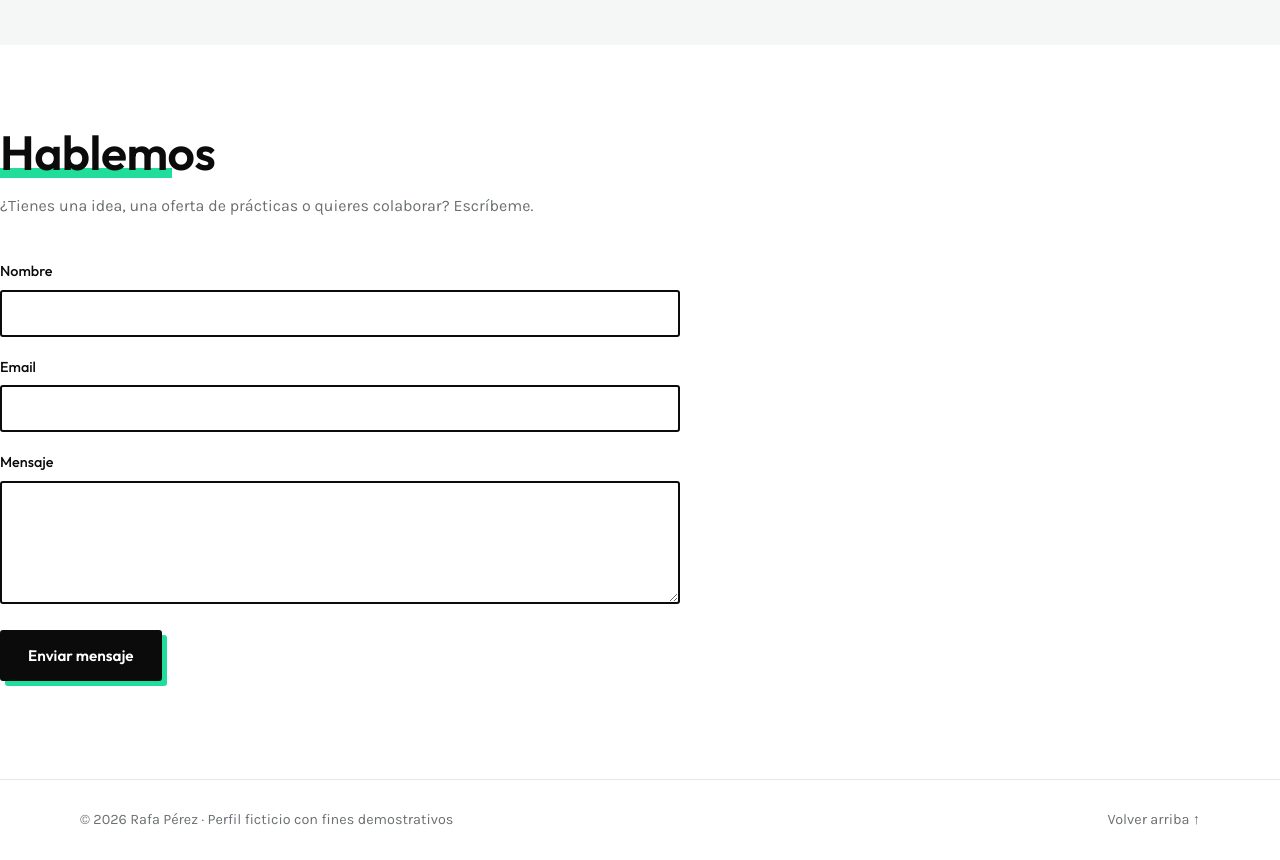
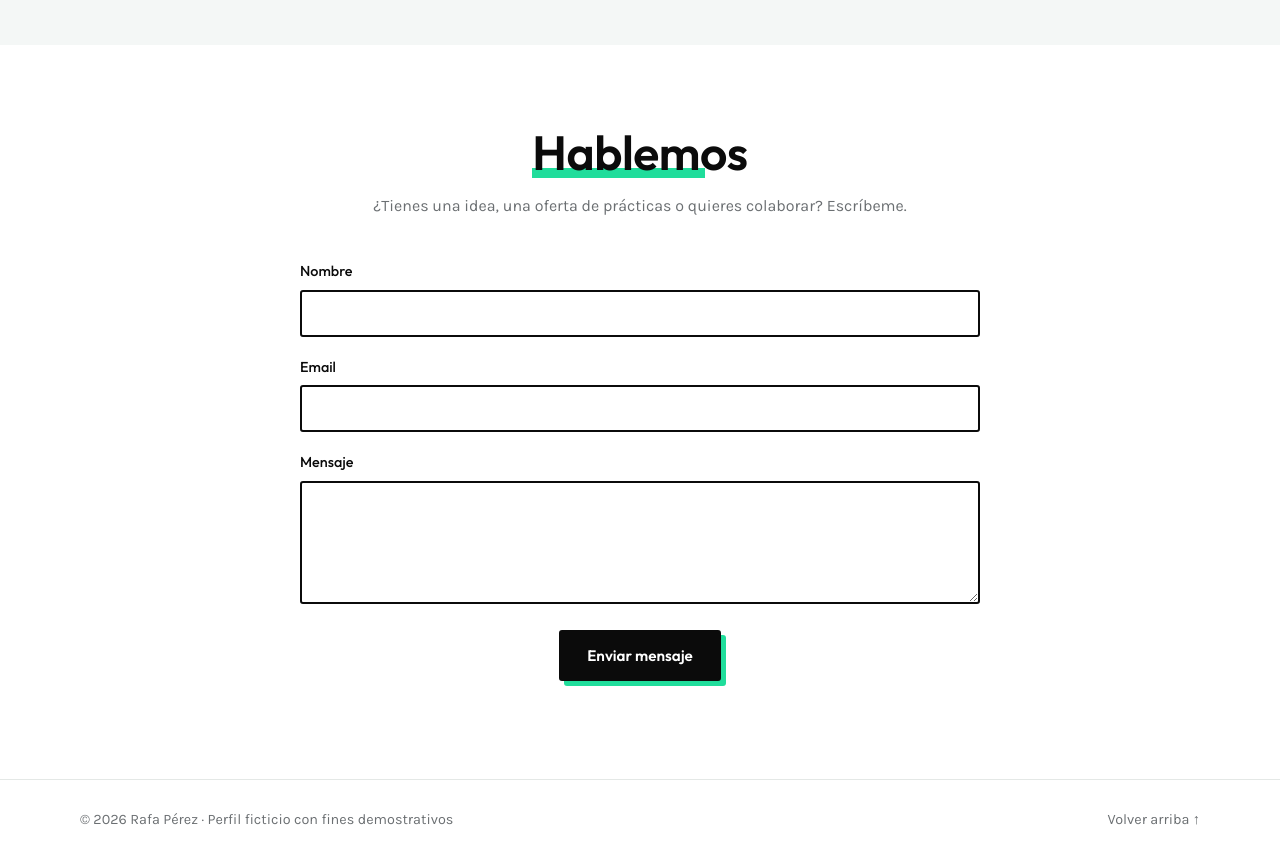
Before and after one commit to faijps86/web-personal-cloudflare, a plain HTML site: page index.html in a window 1280 px wide. Shown: the part 3960-4820 px from the top of the page. Drawn offline with Linux system fonts and the light colour scheme.

Commit message:
Center contact section

```diff
--- a/style.css
+++ b/style.css
@@ -130,7 +130,10 @@ pre { overflow-x: auto; }
 .t-item h4 { font-weight: 600; font-size: 1.2rem; }
 .t-item p { color: var(--muted); }
 
-.contact { max-width: 680px; margin-inline: 0 auto; }
+.contact { max-width: 680px; margin-inline: auto; }
+.contact .section-title, .contact .section-sub { display: block; text-align: center; margin-inline: auto; }
+.contact .section-title { width: fit-content; }
+.form .btn { justify-self: center; }
 .form { display: grid; gap: 18px; }
 .field label { display: block; font-family: var(--font); font-weight: 500; font-size: .9rem; margin-bottom: 6px; }
 .field input, .field textarea { width: 100%; padding: 12px 14px; border: 2px solid var(--ink); border-radius: 3px; background: var(--card); color: var(--text); font-family: var(--body); font-size: 1rem; }
@@ -138,7 +141,7 @@ pre { overflow-x: auto; }
 .field input:focus, .field textarea:focus { outline: none; box-shadow: 4px 4px 0 var(--green); }
 .field.error input, .field.error textarea { border-color: #e5484d; }
 .field small { color: #e5484d; font-size: .82rem; }
-.form .btn { justify-self: start; }
+.form .btn { justify-self: center; }
 .form-status { color: #0e9c6b; font-weight: 600; }
 
 .footer { border-top: 1px solid var(--border); padding: 28px 0; color: var(--muted); font-size: .9rem; }
```
